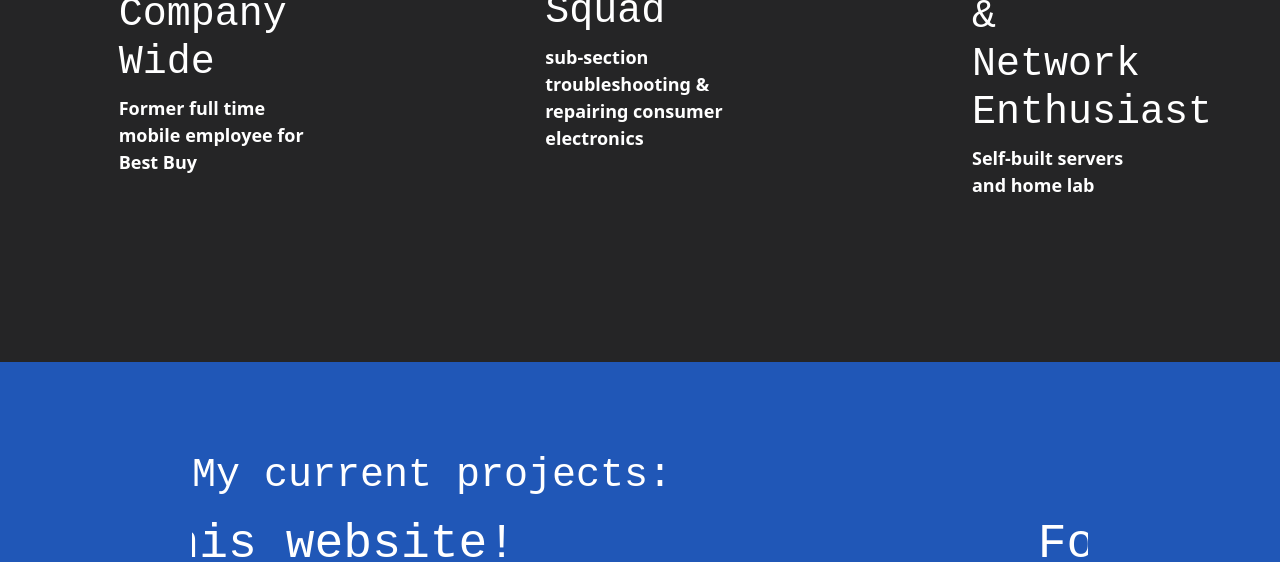
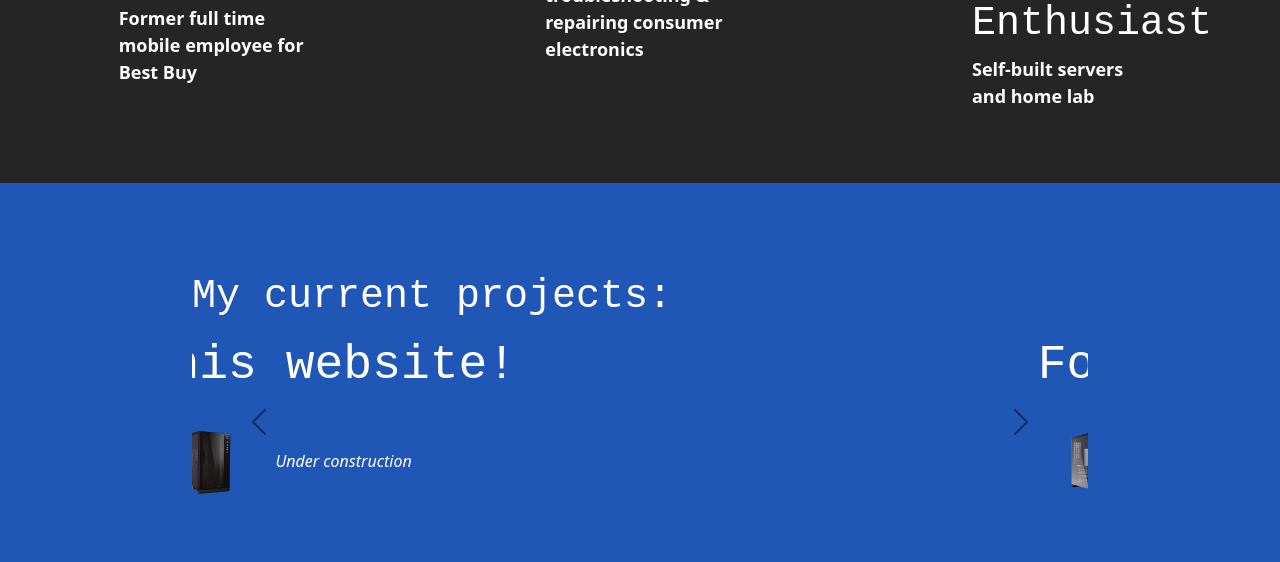
Before and after one commit to pquam/patrick_quam_computer, a plain HTML site: page home.html in a window 1280 px wide. Shown: the part 1174-1736 px from the top of the page. Drawn offline with nearby package versions, Linux system fonts and the light colour scheme; a web font is replaced by a local one.

Commit message:
fix padding on nav bar

```diff
--- a/css/styles.css
+++ b/css/styles.css
@@ -53,7 +53,7 @@
   /* Containers */
 
   .container-fluid{
-    padding: 7% 15%;
+    padding: 0% 0% 0%;
   }
 
   /* Sections */
```
